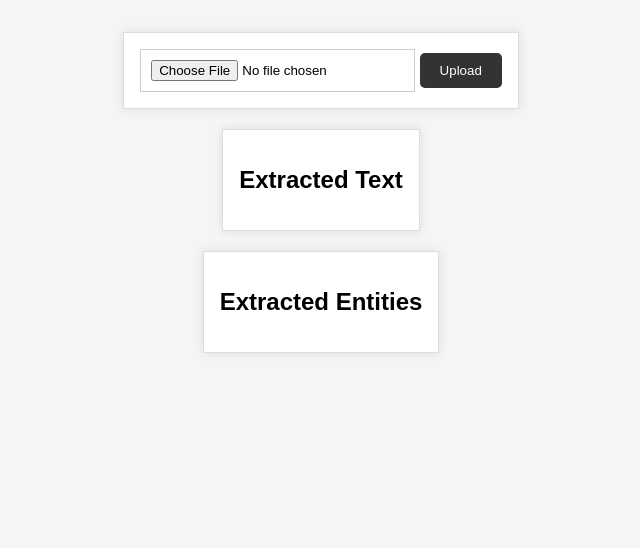
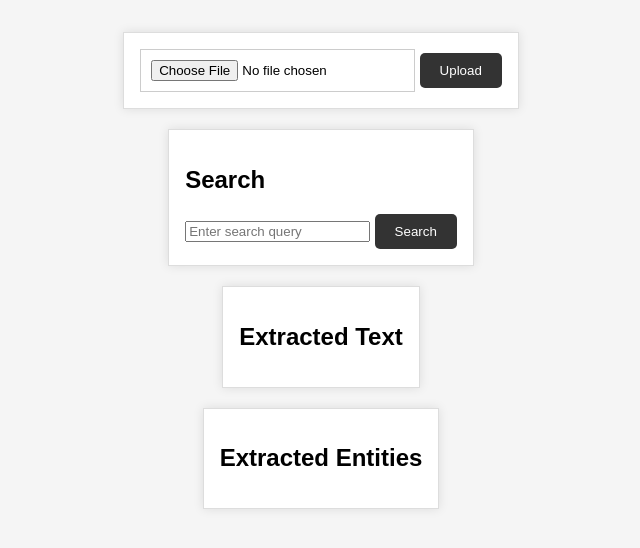
Before and after one commit to NdodaEnde/Hospital-Platform, a Flask app: page / in a window 1280 px wide. Shown: the part 130-678 px from the top of the page, without its empty margins (319-959 px from the left). Run offline with Flask 3, Linux system fonts and the light colour scheme.

Commit message:
Search and Query Functionalites addition

```diff
--- a/app.py
+++ b/app.py
@@ -15,6 +15,7 @@ import json
 from pathlib import Path
 import requests
 from requests_aws4auth import AWS4Auth
+from opensearchpy import OpenSearch, RequestsHttpConnection
 
 # Configure logging
 logging.basicConfig(level=logging.DEBUG, format='%(asctime)s - %(levelname)s - %(message)s')
@@ -40,8 +41,6 @@ OPENSEARCH_HOST = os.environ.get('OPENSEARCH_HOST')
 OPENSEARCH_INDEX = os.environ.get('OPENSEARCH_INDEX')
 OPENSEARCH_REGION = os.environ.get('OPENSEARCH_REGION')
 OPENSEARCH_SERVICE = os.environ.get('OPENSEARCH_SERVICE')
-
-
 
 # Create an AWS4Auth instance for signing requests
 credentials = boto3.Session().get_credentials()
@@ -165,6 +164,57 @@ def upload_file():
         # Remove the temporary file
         os.unlink(temp_filename)
         logging.debug(f"Temporary file removed: {temp_filename}")
+
+@app.route('/search', methods=['GET'])
+def search():
+    query = request.args.get('q')
+    if not query:
+        return jsonify({'error': 'No search query provided'}), 400
+
+    try:
+        # Create an OpenSearch client
+        client = OpenSearch(
+            hosts=[OPENSEARCH_HOST],
+            http_auth=aws4auth,
+            use_ssl=True,
+            verify_certs=True,
+            connection_class=RequestsHttpConnection
+        )
+
+        # Perform the search
+        search_response = client.search(
+            index=OPENSEARCH_INDEX,
+            body={
+                'query': {
+                    'multi_match': {
+                        'query': query,
+                        'fields': ['text', 'type', 'category']
+                    }
+                }
+            }
+        )
+
+        # Parse the search results
+        search_results = []
+        for hit in search_response['hits']['hits']:
+            result = {
+                'text': hit['_source']['text'],
+                'score': hit['_score']
+            }
+            search_results.append(result)
+
+        return jsonify({'results': search_results})
+
+    except Exception as e:
+        logging.error(f"Error performing search: {str(e)}")
+        return jsonify({'error': str(e)}), 500
+
+# Create tables based on models within the application context
+with app.app_context():
+    db.create_all()
+
+if __name__ == '__main__':
+    app.run()
 """
 if __name__ == '__main__':
     app.run(debug=True)
--- a/static/script.js
+++ b/static/script.js
@@ -77,4 +77,37 @@ document.addEventListener('DOMContentLoaded', () => {
       alert('An error occurred while processing the file.');
     }
   });
+  // Search and query functionality
+const searchForm = document.getElementById('search-form');
+const searchInput = document.getElementById('search-input');
+const searchResultsContainer = document.getElementById('search-results');
+
+searchForm.addEventListener('submit', async (event) => {
+    event.preventDefault();
+    const query = searchInput.value;
+
+    try {
+        const response = await fetch(`/search?q=${encodeURIComponent(query)}`);
+        if (!response.ok) {
+            throw new Error('Failed to perform search.');
+        }
+
+        const data = await response.json();
+        const searchResults = data.results;
+
+        // Clear previous search results
+        searchResultsContainer.innerHTML = '';
+
+        // Render search results
+        searchResults.forEach(result => {
+            const resultElement = document.createElement('div');
+            resultElement.classList.add('search-result');
+            resultElement.textContent = `${result.text} (Score: ${result.score.toFixed(2)})`;
+            searchResultsContainer.appendChild(resultElement);
+        });
+    } catch (error) {
+        console.error('Error:', error);
+        alert('An error occurred while performing the search.');
+    }
 });
+});
--- a/templates/index.html
+++ b/templates/index.html
@@ -47,6 +47,14 @@
             <button id="upload-btn">Upload</button>
         </section>
         <section>
+            <h2>Search</h2>
+            <form id="search-form">
+                <input type="text" id="search-input" placeholder="Enter search query">
+                <button type="submit">Search</button>
+            </form>
+            <div id="search-results"></div>
+        </section>
+        <section>
             <!-- Display extracted text -->
             <h2>Extracted Text</h2>
             <div id="extracted-text"></div>
```
Also changed, not shown: markmap.html (added, +25 -0 lines), 2 other files.
